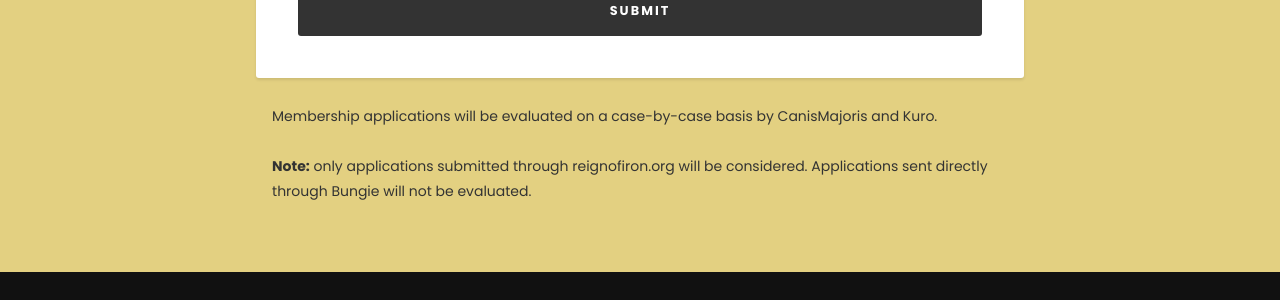
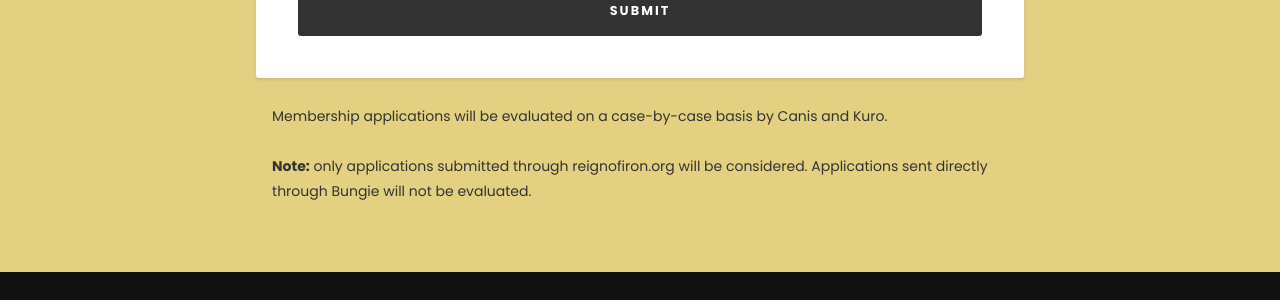
Before and after one commit to reignofiron/reignofiron.github.io, a Jekyll site: the page built from apply/index.html, in a window 1280 px wide and 900 px high, scrolled down 1170 px. Shown: the part 442-742 px from the top of the window. Built offline with Jekyll 4.4.1, drawn with Linux system fonts in a browser that asks for light colours.

```diff
--- a/apply/index.html
+++ b/apply/index.html
@@ -100,7 +100,7 @@ js:
       </form>
       <div class="j-row" style="padding-top: 1.618rem">
         <div class="j-col j-col-12">
-          <span class="type-small">Membership applications will be evaluated on a case-by-case basis by CanisMajoris and Kuro.<br><br><strong>Note:</strong> only applications submitted through reignofiron.org will be considered. Applications sent directly through Bungie will not be evaluated.</span>
+          <span class="type-small">Membership applications will be evaluated on a case-by-case basis by Canis and Kuro.<br><br><strong>Note:</strong> only applications submitted through reignofiron.org will be considered. Applications sent directly through Bungie will not be evaluated.</span>
         </div>
       </div>
     </div>
--- a/exalted/index.html
+++ b/exalted/index.html
@@ -108,7 +108,7 @@ js:
       </form>
       <div class="j-row" style="padding-top: 1.618rem">
         <div class="j-col j-col-12">
-          <span class="type-small">Membership applications will be evaluated on a case-by-case basis by CanisMajoris and Kuro.<br><br><strong>Note:</strong> only applications submitted through reignofiron.org will be considered. Applications sent directly through Bungie will not be evaluated.</span>
+          <span class="type-small">Membership applications will be evaluated on a case-by-case basis by Canis and Kuro.<br><br><strong>Note:</strong> only applications submitted through reignofiron.org will be considered. Applications sent directly through Bungie will not be evaluated.</span>
         </div>
       </div>
     </div>
```
Also changed, not shown: _data/videos.yml (+5 -5 lines), _includes/js/ranks.js (+15 -10 lines).
